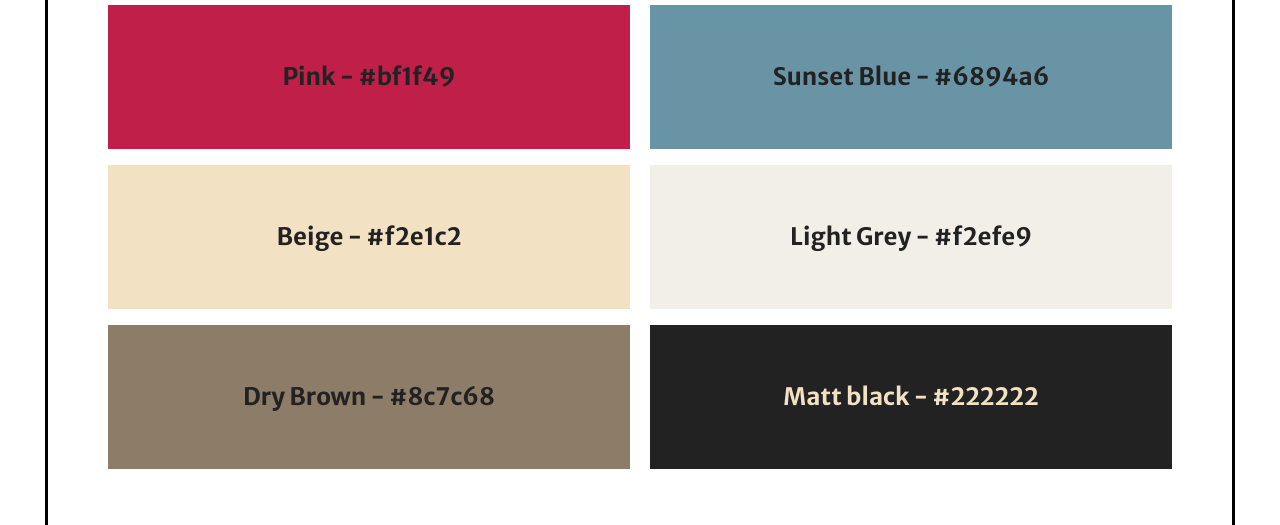
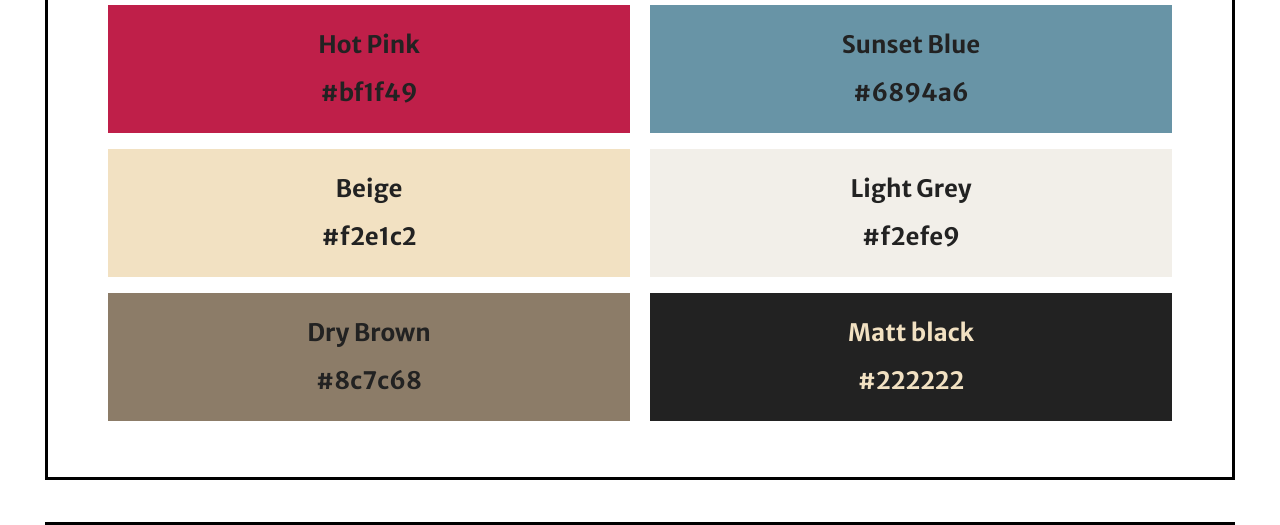
Before and after one commit to UpperSideBand/StyleGuide, a plain HTML site: page index.html in a window 1280 px wide. Shown: the part 275-800 px from the top of the page. Drawn offline with Linux system fonts and the light colour scheme.

Commit message:
Color section text layout changed.

```diff
--- a/index.html
+++ b/index.html
@@ -15,13 +15,34 @@
 
         <section id="colour-section">
             <h2>Colours</h2>
-            <div class="color-block pink"><h3>Pink - #bf1f49</h3></div>
-            <div class="color-block blue"><h3>Sunset Blue - #6894a6</h3></div>
-            <div class="color-block beige"><h3>Beige - #f2e1c2</h3></div>
-            <div class="color-block grey"><h3>Light Grey - #f2efe9</h3></div>
-            <div class="color-block brown"><h3>Dry Brown - #8c7c68</h3></div>
+            <div class="color-block pink">
+                <h3>Hot Pink</h3>
+                <h3>#bf1f49</h3>
+            </div>
+
+            <div class="color-block blue">
+                <h3>Sunset Blue</h3>
+                <h3>#6894a6</h3>
+            </div>
+
+            <div class="color-block beige">
+                <h3>Beige</h3>
+                <h3>#f2e1c2</h3>
+            </div>
+
+            <div class="color-block grey">
+                <h3>Light Grey</h3>
+                <h3>#f2efe9</h3>
+            </div>
+
+            <div class="color-block brown">
+                <h3>Dry Brown</h3>
+                <h3>#8c7c68</h3>
+            </div>
+
             <div class="color-block off-black">
-                <h3>Matt black - #222222</h3>
+                <h3>Matt black</h3>
+                <h3>#222222</h3>
             </div>
         </section>
 
--- a/resources/CSS/styles.css
+++ b/resources/CSS/styles.css
@@ -53,7 +53,7 @@ section {
     display: inline-block;
     width: 48%;
     margin: 0.5rem 0.5rem;
-    padding: 3rem 0;
+    padding: 1rem 0;
     text-align: center;
 }
 
```
